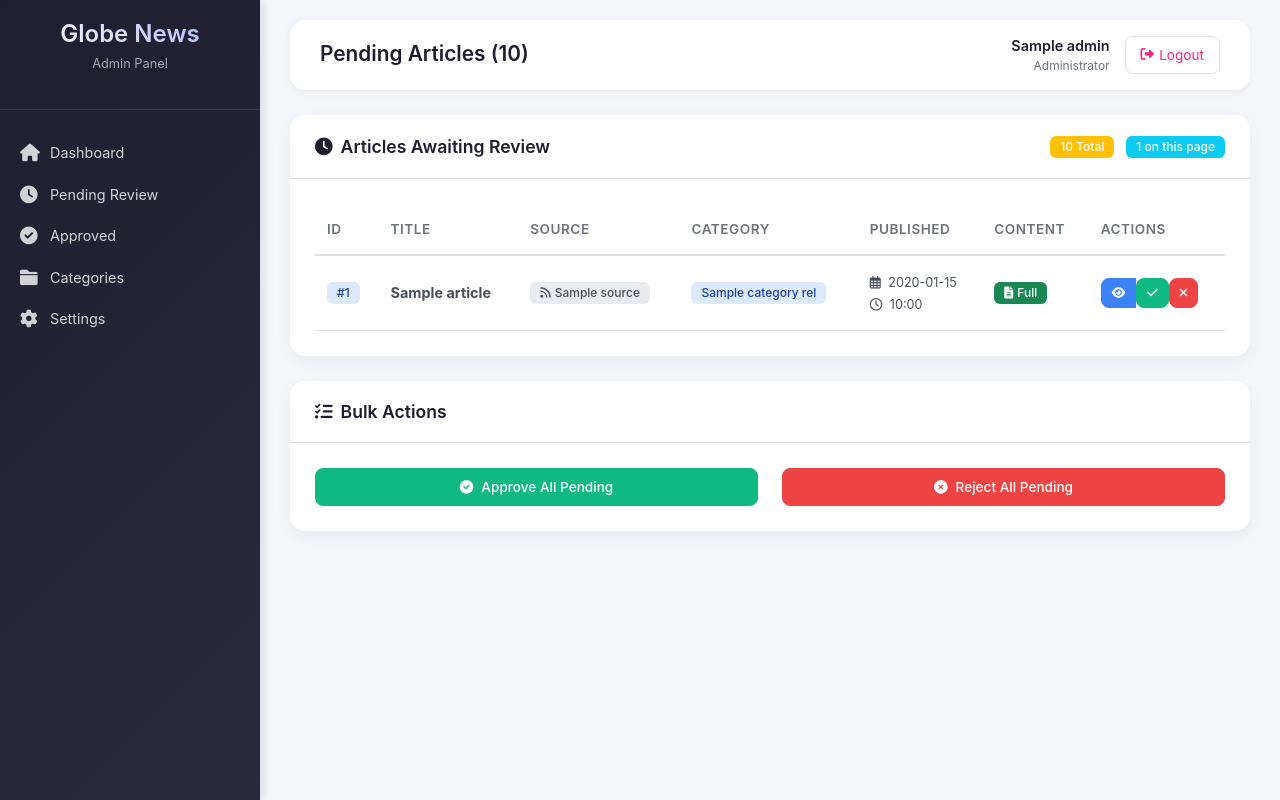
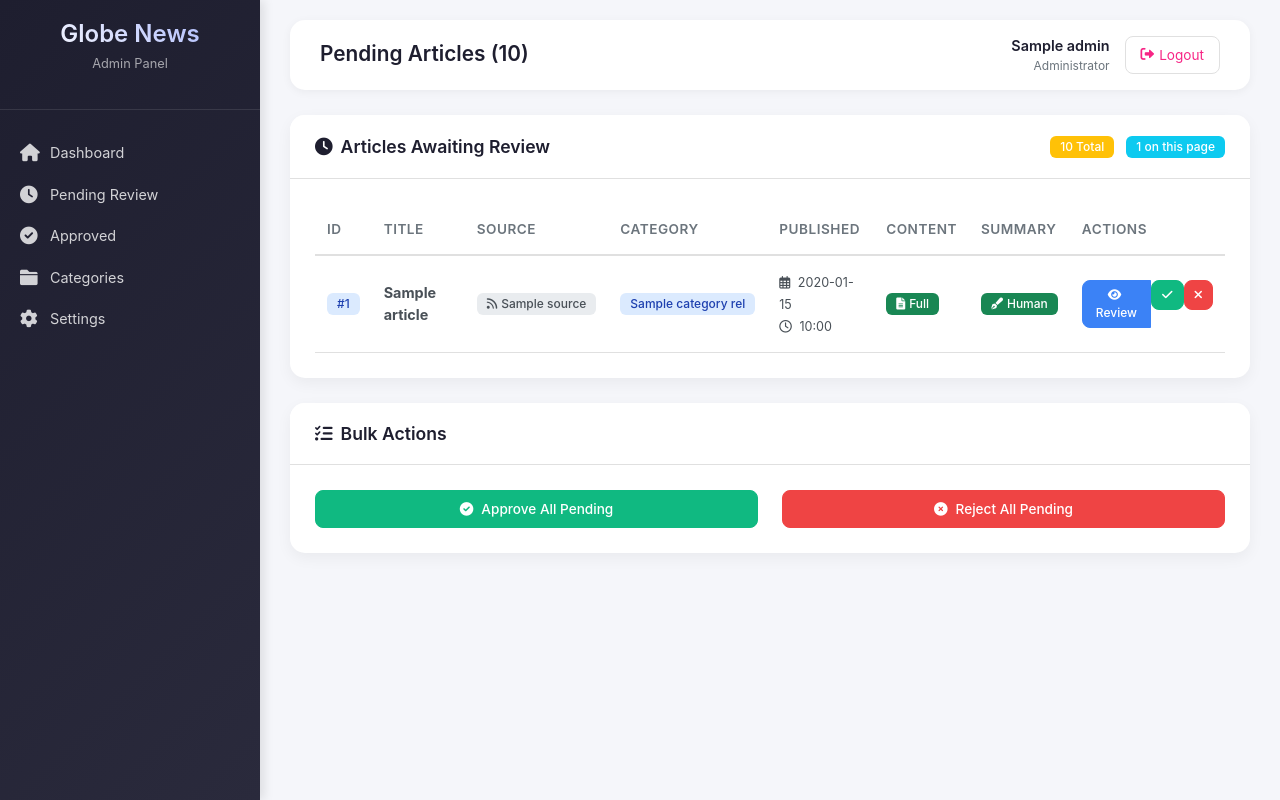
Before and after one commit to 2004-maste/globe-news-backend, a FastAPI app: template app/templates/admin/pending_articles.html in a window 1280 px wide. Run offline with FastAPI, Linux system fonts and the light colour scheme; the template is opened without the code that fills it: most values are stand-ins (such as "Sample title", 1, 10 or a date in 2020).

Commit message:
Update pending_articles.html

```diff
--- a/app/templates/admin/pending_articles.html
+++ b/app/templates/admin/pending_articles.html
@@ -23,6 +23,7 @@
                         <th>Category</th>
                         <th>Published</th>
                         <th>Content</th>
+                        <th>Summary</th>
                         <th>Actions</th>
                     </tr>
                 </thead>
@@ -67,12 +68,28 @@
                             {% endif %}
                         </td>
                         <td>
+                            <!-- Human Summary Status Indicator -->
+                            {% if article.human_summary %}
+                            <span class="badge bg-success" title="Has human summary">
+                                <i class="fas fa-pen-fancy me-1"></i>Human
+                            </span>
+                            {% elif article.preview_content %}
+                            <span class="badge bg-info" title="Has AI preview">
+                                <i class="fas fa-robot me-1"></i>AI
+                            </span>
+                            {% else %}
+                            <span class="badge bg-secondary" title="No summary">
+                                <i class="fas fa-minus me-1"></i>None
+                            </span>
+                            {% endif %}
+                        </td>
+                        <td>
                             <div class="btn-group" role="group">
                                 <a href="/admin/articles/{{ article.id }}/review"
                                    class="btn btn-sm btn-info"
-                                   title="Review Article"
+                                   title="Review Article - Add Human Summary"
                                    data-bs-toggle="tooltip">
-                                    <i class="fas fa-eye"></i>
+                                    <i class="fas fa-eye me-1"></i>Review
                                 </a>
                                 <form method="post" action="/admin/articles/{{ article.id }}/approve"
                                       style="display: inline;"
```
